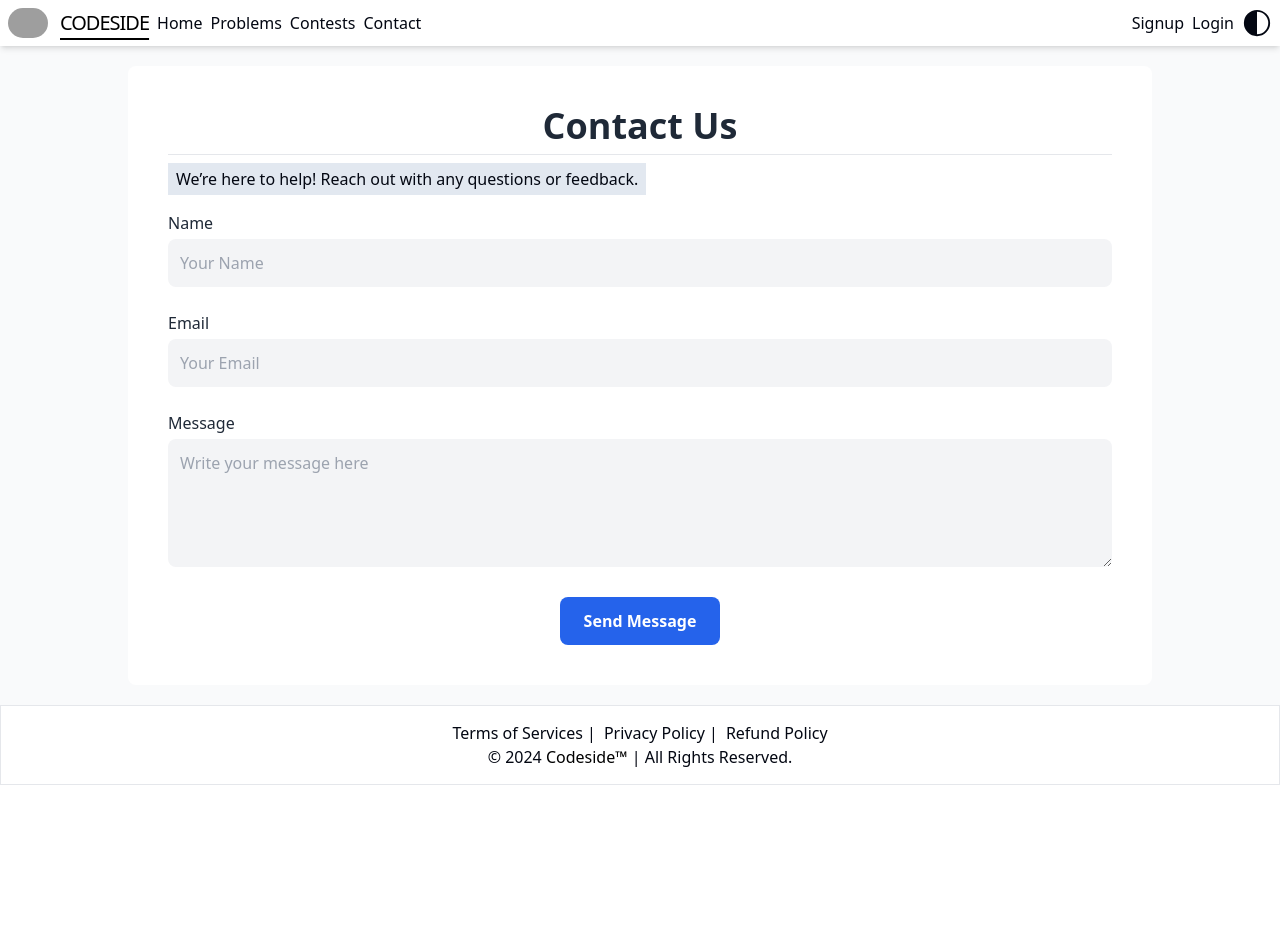
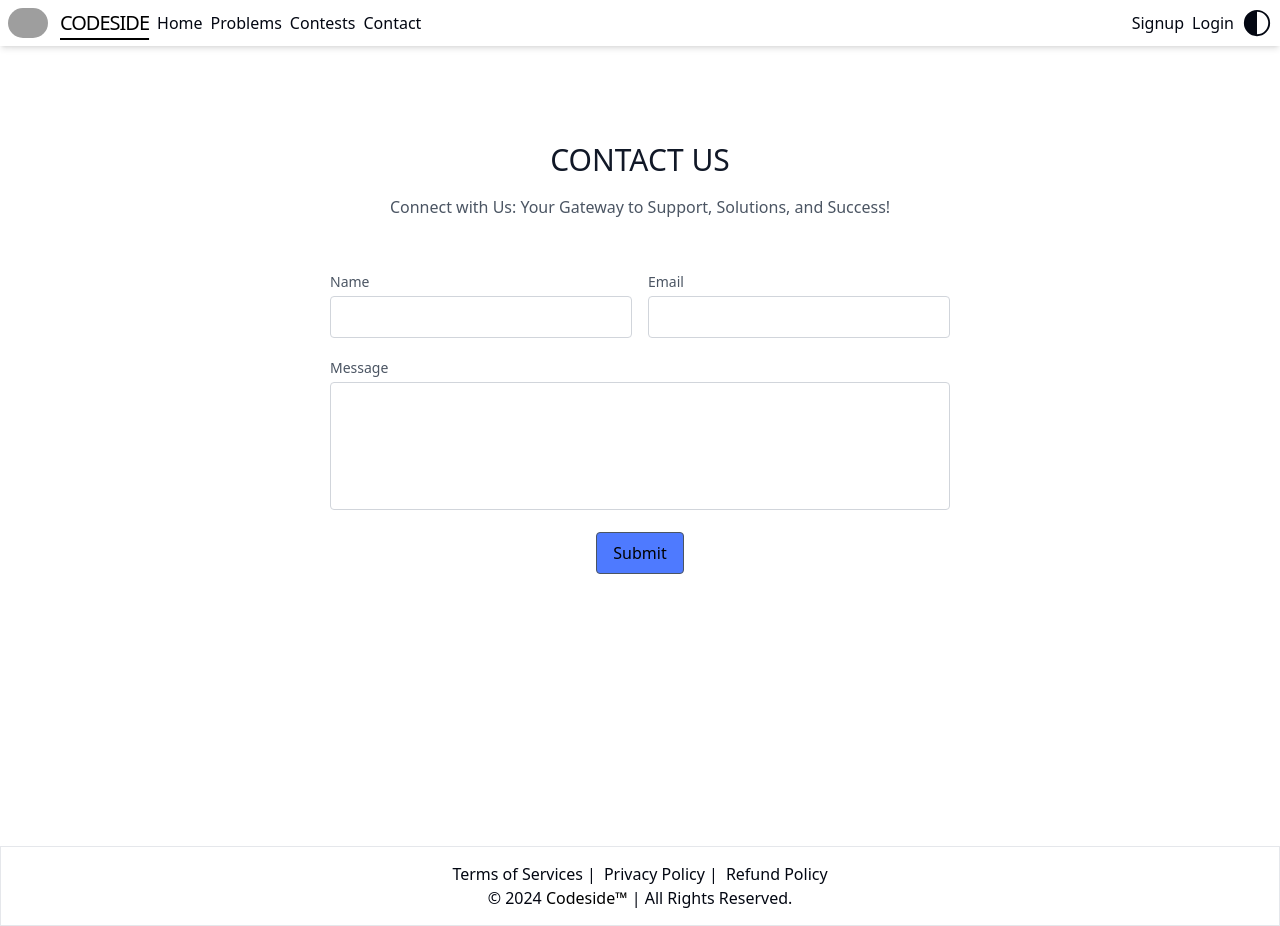
Before and after one commit to abhinayjangde/codeside, a Next.js app in the folder apps/web/: page /contact in a window 1280 px wide. Before the commit the page ends 800 px from the top, so only its background shows below. Built offline with nearby package versions, Linux system fonts and the light colour scheme; no server answers; grey boxes are pictures that could not be loaded.

Commit message:
contact page is created

```diff
--- a/apps/web/src/app/contact/page.tsx
+++ b/apps/web/src/app/contact/page.tsx
@@ -1,66 +1,86 @@
-"use client"
-import React, { useEffect } from 'react'
+"use client";
+import { useState } from "react";
 
 const Contact: React.FC = () => {
-  useEffect(() => {
-    document.title = 'Contact Us - CodeSide - The right way to learn coding'
-  }, [])
-
+  const [loading, setLoading] = useState(false);
   return (
-    <div className="dark:bg-dark py-5 bg-gray-50 p-4">
-      <div className="max-w-screen-lg mx-auto bg-white dark:text-white dark:bg-dark rounded-lg  p-6 lg:p-10">
-        <h1 className="text-center text-2xl md:text-3xl lg:text-4xl font-semibold text-gray-800 dark:text-white mb-2 border-b pb-2">
-          Contact Us
+    <section className="sm:h-[50rem] text-gray-600 dark:text-white dark:bg-dark body-font relative">
+    <div className="container px-5 py-24 mx-auto">
+      <div className="flex flex-col text-center w-full mb-12">
+        <h1 className="sm:text-3xl text-2xl font-medium title-font mb-4 dark:text-white text-gray-900">
+          CONTACT US
         </h1>
-        <p className="bg-slate-200 text-center dark:bg-black/[0.3] mb-4 px-2 py-1 md:inline-block">
-          We’re here to help! Reach out with any questions or feedback.
+        <p className="lg:w-2/3 mx-auto leading-relaxed text-base">
+          Connect with Us: Your Gateway to Support, Solutions, and Success!
         </p>
-
-        <form className="space-y-6">
-          <div>
-            <label className="block text-gray-800 dark:text-gray-300 mb-1" htmlFor="name">
+      </div>
+      <div className="lg:w-1/2 md:w-2/3 mx-auto">
+        <div className="flex flex-wrap -m-2">
+          <div className="p-2 w-1/2">
+            <div className="relative">
+              <label htmlFor="name" className="leading-7 text-sm dark:text-white text-gray-600">
                 Name
               </label>
               <input
                 type="text"
                 id="name"
-              className="w-full p-3 bg-gray-100 dark:bg-black/[0.3] dark:text-white rounded-lg focus:outline-none focus:ring-2 focus:ring-blue-500"
-              placeholder="Your Name"
+                name="name"
+                className="w-full bg-transparent bg-opacity-50 rounded border border-gray-300 dark:focus:bg-dark focus:border-indigo-500 focus:bg-white focus:ring-2 dark:text-white focus:ring-indigo-200 text-base outline-none text-gray-700 py-1 px-3 leading-8 transition-colors duration-200 ease-in-out"
               />
             </div>
-
-          <div>
-            <label className="block text-gray-800 dark:text-gray-300 mb-1" htmlFor="email">
+          </div>
+          <div className="p-2 w-1/2">
+            <div className="relative">
+              <label htmlFor="email" className="leading-7 text-sm dark:text-white text-gray-600">
                 Email
               </label>
               <input
                 type="email"
                 id="email"
-              className="w-full p-3 bg-gray-100 dark:bg-black/[0.3] dark:text-white rounded-lg focus:outline-none focus:ring-2 focus:ring-blue-500"
-              placeholder="Your Email"
+                name="email"
+                className="w-full bg-transparent bg-opacity-50 rounded border border-gray-300 dark:focus:bg-dark focus:border-indigo-500 focus:bg-white focus:ring-2 dark:text-white focus:ring-indigo-200 text-base outline-none text-gray-700 py-1 px-3 leading-8 transition-colors duration-200 ease-in-out"
               />
             </div>
-
-          <div>
-            <label className="block text-gray-800 dark:text-gray-300 mb-1" htmlFor="message">
+          </div>
+          <div className="p-2 w-full">
+            <div className="relative">
+              <label
+                htmlFor="message"
+                className="leading-7 text-sm dark:text-white text-gray-600"
+              >
                 Message
               </label>
               <textarea
                 id="message"
-              className="w-full p-3 h-32 bg-gray-100 dark:bg-black/[0.3] dark:text-white rounded-lg focus:outline-none focus:ring-2 focus:ring-blue-500"
-              placeholder="Write your message here"
-            ></textarea>
+                name="message"
+                className="w-full bg-transparent rounded border border-gray-300 focus:border-indigo-500 dark:focus:bg-dark focus:bg-white focus:ring-2 focus:ring-indigo-200 h-32 text-base outline-none dark:text-white text-gray-700 py-1 px-3 resize-none leading-6 transition-colors duration-200 ease-in-out"
+                defaultValue={""}
+              />
+            </div>
+          </div>
+          <div className="p-2 w-full">
+            {
+              loading ? (
+                <button disabled className="flex mx-auto uppercase transition duration-150 ease-in-out disabled:opacity-70 text-black dark:text-white border dark:border-white border-black py-2 px-8 focus:outline-none  rounded text-lg">
+                  <div
+                    className="inline-block h-4 w-4 animate-spin rounded-full border-2 border-solid border-current border-e-transparent align-[-0.125em] motion-reduce:animate-[spin_1.5s_linear_infinite] mt-[0.45rem]"
+                    role="status"></div>
+                  <span className="ml-3 text-lg">Loading...</span>
+                </button>
+
+              ) : (
+
+                <button className="flex mx-auto border-[1px] border-gray-600 text-black dark:text-white px-4 py-2 rounded-sm bg-[#4E7AFF]">
+                  Submit
+                </button>
+              )
+            }
           </div>
 
-          <button
-            type="submit"
-            className="w-fit-content bg-blue-600 text-white font-semibold py-3 px-6 mx-auto rounded-lg hover:bg-blue-700 focus:outline-none focus:ring-2 focus:ring-blue-500 block"
-          >
-            Send Message
-          </button>
-        </form>
         </div>
       </div>
+    </div>
+  </section>
   )
 }
 
--- a/package.json
+++ b/package.json
@@ -8,7 +8,8 @@
     "format": "prettier --write \"**/*.{ts,tsx,md}\"",
     "db:studio": "cd packages/db && pnpm dlx prisma studio",
     "db:migrate": "cd packages/db && pnpm dlx prisma migrate dev",
-    "db:seed": "cd packages/db && pnpm dlx ts-node src/seed.ts"
+    "db:seed": "cd packages/db && pnpm dlx ts-node src/seed.ts",
+    "db:generate": "cd packages/db && pnpm dlx prisma generate"
   },
   "devDependencies": {
     "prettier": "^3.2.5",
```
Also changed, not shown: 1 other file (tests, documents, lock files or other folders). Lines whose indentation alone changed are shown as unchanged.
